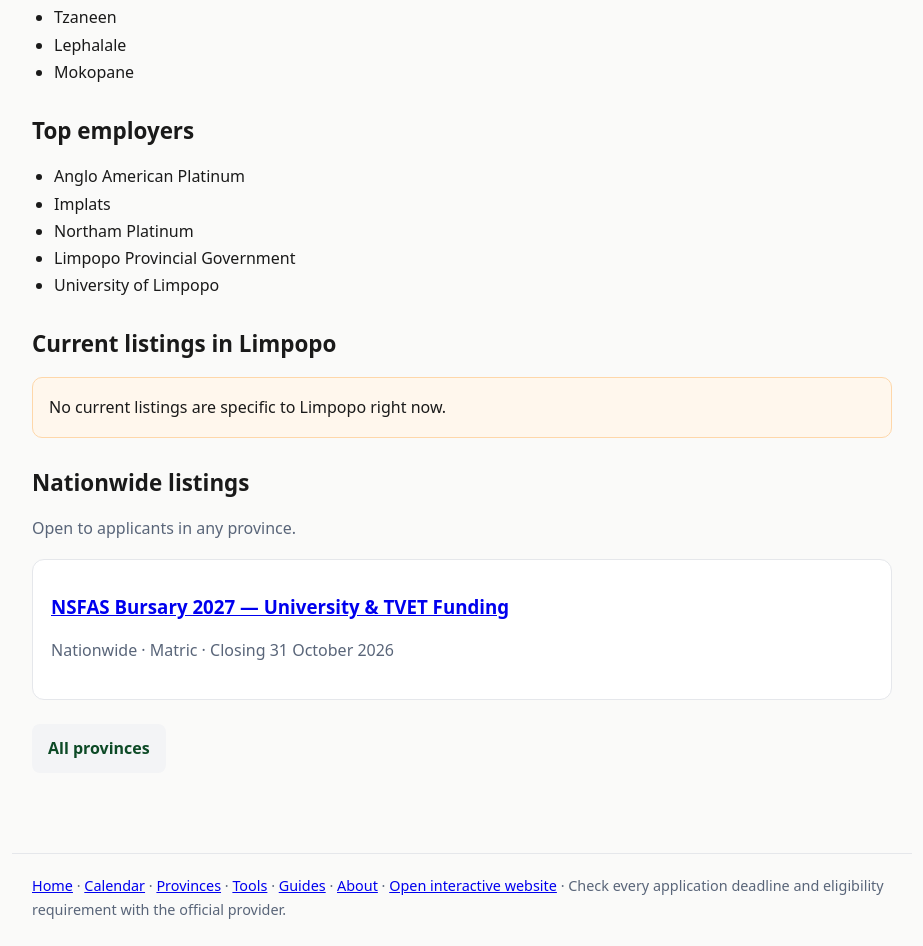
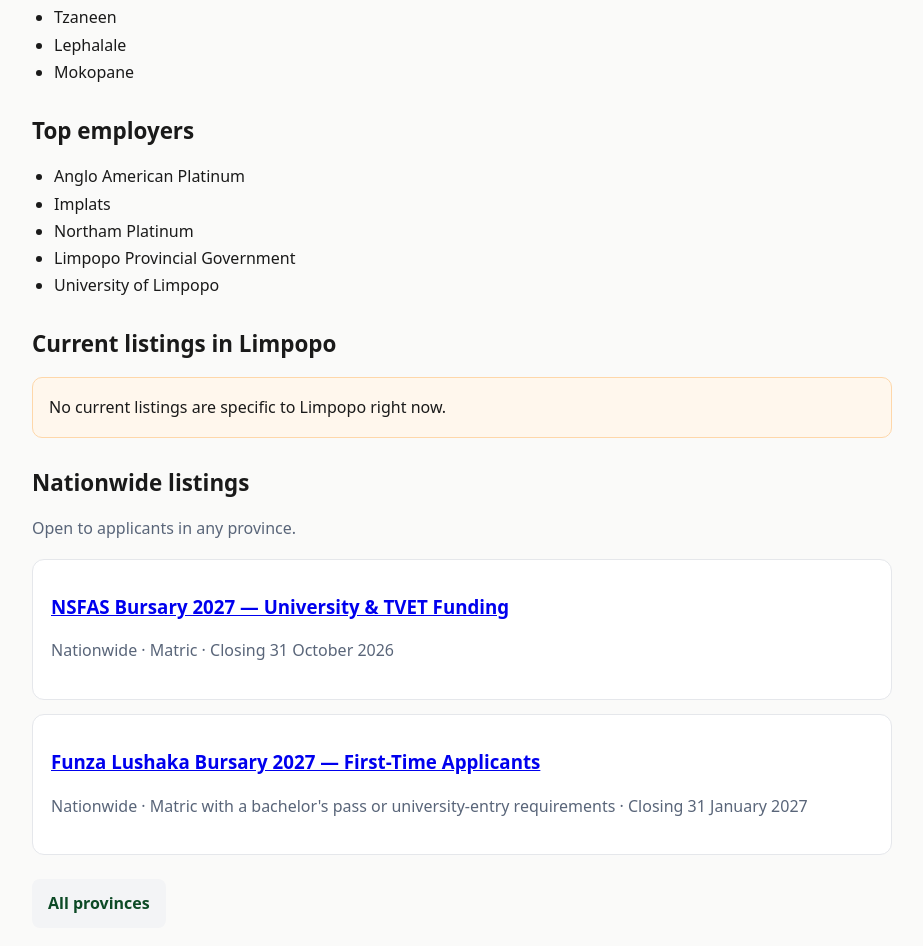
Before and after one commit to Ituthema/seta-careers-platform, a website: page provinces/limpopo/index.html in a window 1280 px wide. Shown: the part 471-1417 px from the top of the page, without its empty margins (178-1101 px from the left). Drawn offline with Linux system fonts and the light colour scheme.

Commit message:
build: regenerate opportunity pages and sitemap

```diff
--- a/provinces/limpopo/index.html
+++ b/provinces/limpopo/index.html
@@ -25,7 +25,7 @@
 <body>
 <!-- GENERATED SEO PAGE: OpportunitiesZA -->
 <header><a class="brand" href="/">OpportunitiesZA</a> <span class="muted">· South African career opportunities</span></header>
-<main><nav class="muted"><a href="/">Home</a> / <a href="/provinces/">Provinces</a> / Limpopo</nav><h1>Learnerships, Bursaries &amp; Internships in Limpopo</h1><p>Mining (platinum, chrome, coal) and agriculture drive the economy. Anglo American Platinum, Implats, and Northam Platinum run consistent learnership and apprenticeship programmes.</p><h2>Major cities</h2><ul class="list"><li>Polokwane</li><li>Tzaneen</li><li>Lephalale</li><li>Mokopane</li></ul><h2>Top employers</h2><ul class="list"><li>Anglo American Platinum</li><li>Implats</li><li>Northam Platinum</li><li>Limpopo Provincial Government</li><li>University of Limpopo</li></ul><h2>Current listings in Limpopo</h2><div class="empty">No current listings are specific to Limpopo right now.</div><h2>Nationwide listings</h2><p class="muted">Open to applicants in any province.</p><article class="card"><h3><a href="/bursaries/nsfas-bursary-2027/">NSFAS Bursary 2027 — University &amp; TVET Funding</a></h3><p class="muted">Nationwide · Matric · Closing 31 October 2026</p></article><p><a class="btn secondary" href="/provinces/">All provinces</a></p></main>
+<main><nav class="muted"><a href="/">Home</a> / <a href="/provinces/">Provinces</a> / Limpopo</nav><h1>Learnerships, Bursaries &amp; Internships in Limpopo</h1><p>Mining (platinum, chrome, coal) and agriculture drive the economy. Anglo American Platinum, Implats, and Northam Platinum run consistent learnership and apprenticeship programmes.</p><h2>Major cities</h2><ul class="list"><li>Polokwane</li><li>Tzaneen</li><li>Lephalale</li><li>Mokopane</li></ul><h2>Top employers</h2><ul class="list"><li>Anglo American Platinum</li><li>Implats</li><li>Northam Platinum</li><li>Limpopo Provincial Government</li><li>University of Limpopo</li></ul><h2>Current listings in Limpopo</h2><div class="empty">No current listings are specific to Limpopo right now.</div><h2>Nationwide listings</h2><p class="muted">Open to applicants in any province.</p><article class="card"><h3><a href="/bursaries/nsfas-bursary-2027/">NSFAS Bursary 2027 — University &amp; TVET Funding</a></h3><p class="muted">Nationwide · Matric · Closing 31 October 2026</p></article><article class="card"><h3><a href="/bursaries/funza-lushaka-bursary-2027-first-time-applicants/">Funza Lushaka Bursary 2027 — First-Time Applicants</a></h3><p class="muted">Nationwide · Matric with a bachelor's pass or university-entry requirements · Closing 31 January 2027</p></article><p><a class="btn secondary" href="/provinces/">All provinces</a></p></main>
 <footer><a href="/">Home</a> · <a href="/calendar/">Calendar</a> · <a href="/provinces/">Provinces</a> · <a href="/tools/">Tools</a> · <a href="/guides/">Guides</a> · <a href="/about/">About</a> · <a href="/#/">Open interactive website</a> · Check every application deadline and eligibility requirement with the official provider.</footer>
 </body>
 </html>
```
